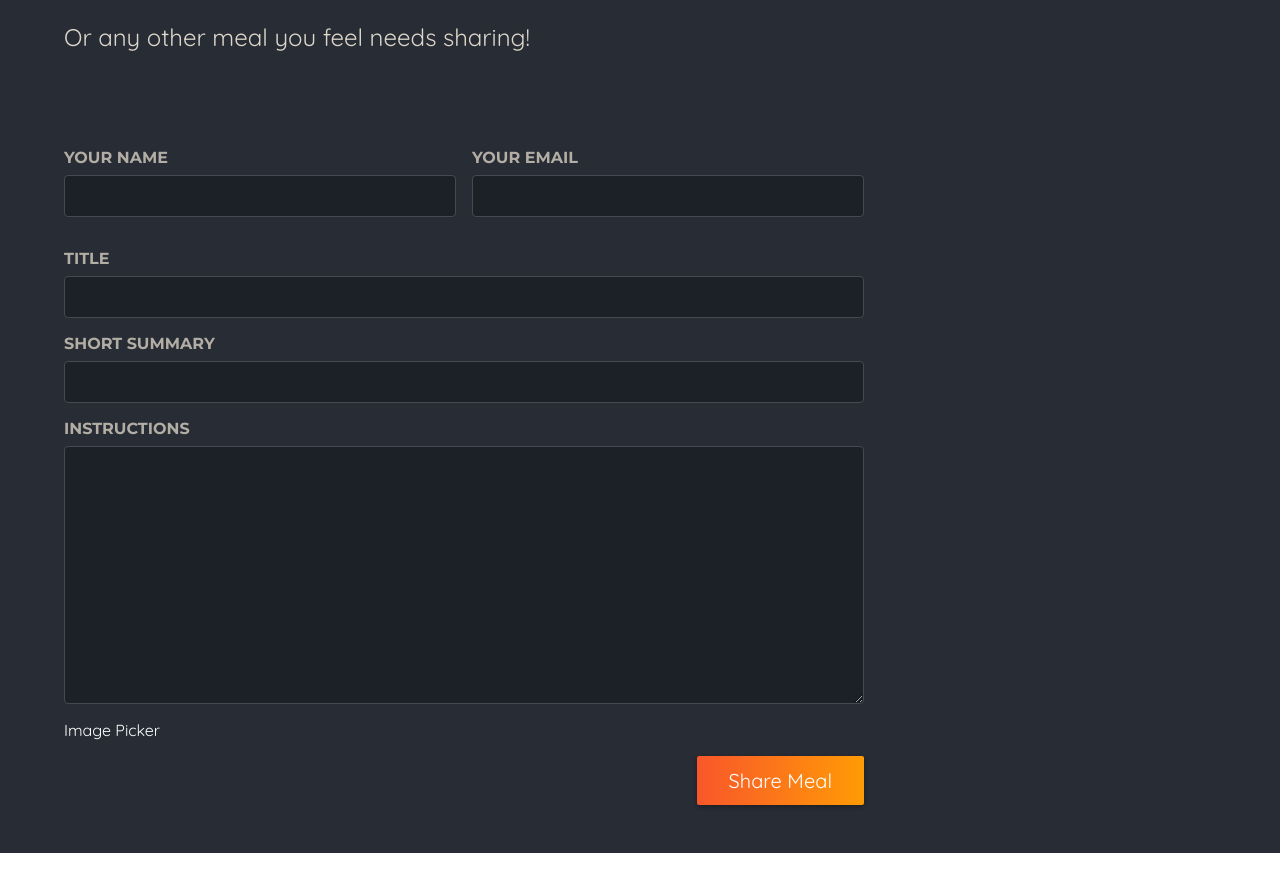
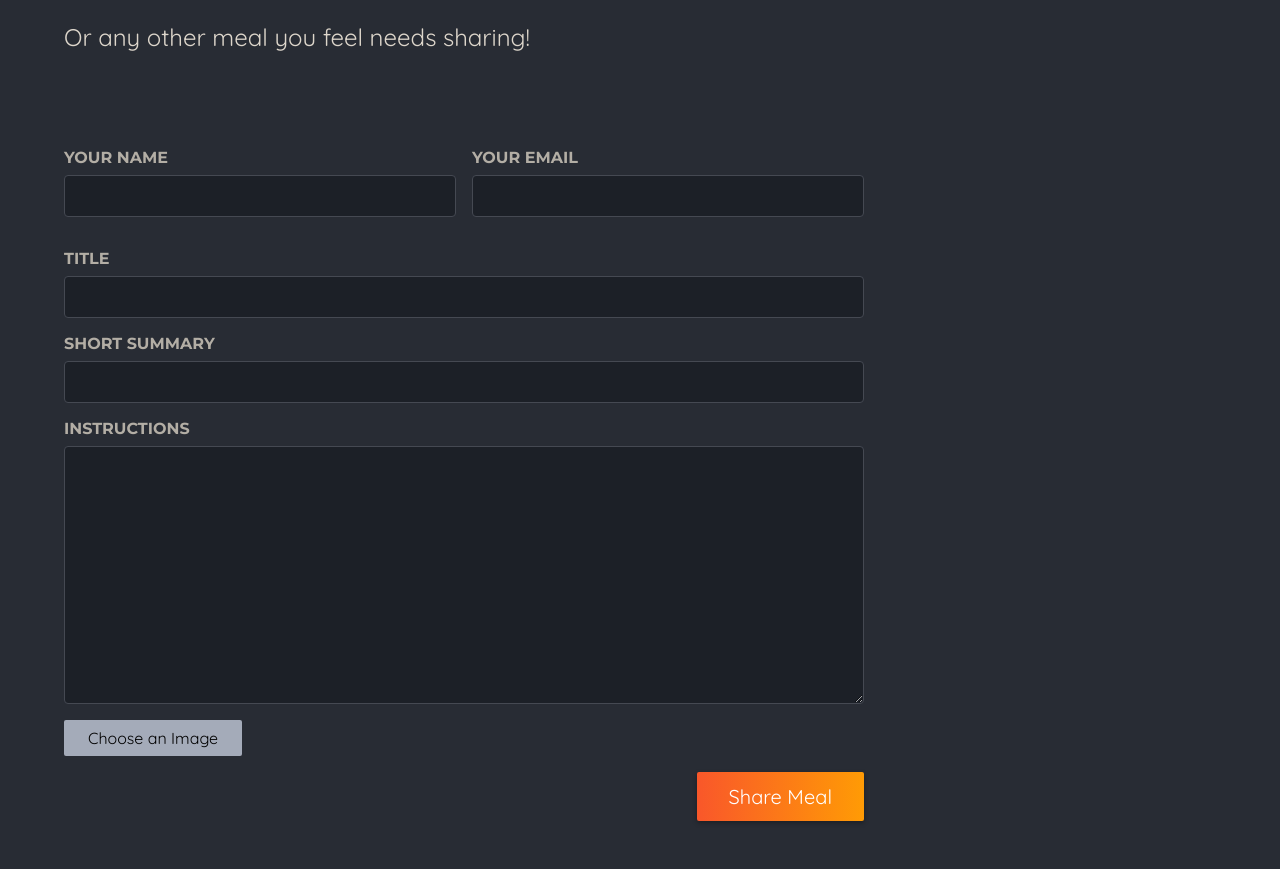
Before and after one commit to Chen-Abudi/foodies-app, a Next.js app: page /meals/share in a window 1280 px wide. Shown: the part 260-1129 px from the top of the page. Built offline with nearby package versions, Linux system fonts and the light colour scheme.

Commit message:
feat: Add image picker input

```diff
--- a/app/meals/share/page.js
+++ b/app/meals/share/page.js
@@ -1,3 +1,5 @@
+import ImagePicker from "@/components/meals/image-picker";
+
 import classes from "./page.module.css";
 
 function ShareMealPage() {
@@ -39,7 +41,7 @@ function ShareMealPage() {
               required
             ></textarea>
           </p>
-          Image Picker
+          <ImagePicker />
           <p className={classes.actions}>
             <button type="submit">Share Meal</button>
           </p>
--- /dev/null
+++ b/components/meals/image-picker.js
@@ -0,0 +1,38 @@
+"use client";
+
+import { useRef } from "react";
+
+import classes from "./image-picker.module.css";
+
+function ImagePicker({ label, name }) {
+  const imageInput = useRef();
+
+  function handleChooseClick() {
+    imageInput.current.click();
+  }
+
+  return (
+    <div className={classes.picker}>
+      <label htmlFor={name}>{label}</label>
+      <div className={classes.controls}>
+        <input
+          className={classes.input}
+          type="file"
+          id={name}
+          name={name}
+          accept="image/png, image/jpeg"
+          ref={imageInput}
+        />
+        <button
+          className={classes.button}
+          type="button"
+          onClick={handleChooseClick}
+        >
+          Choose an Image
+        </button>
+      </div>
+    </div>
+  );
+}
+
+export default ImagePicker;
--- /dev/null
+++ b/components/meals/image-picker.module.css
@@ -0,0 +1,45 @@
+.controls {
+  display: flex;
+  align-items: flex-start;
+  gap: 1.5rem;
+  margin-bottom: 1rem;
+}
+
+.picker .input {
+  display: none;
+}
+
+.picker .button {
+  border: 0;
+  padding: 0.5rem 1.5rem;
+  background: #a4abb9;
+  border-radius: 2px;
+  cursor: pointer;
+  font: inherit;
+}
+
+.picker .button:hover,
+.picker .button:focus {
+  background: #b3b9c6;
+}
+
+.preview {
+  width: 10rem;
+  height: 10rem;
+  border: 2px solid #a4abb9;
+  display: flex;
+  justify-content: center;
+  align-items: center;
+  text-align: center;
+  color: #a4abb9;
+  position: relative;
+}
+
+.preview p {
+  margin: 0;
+  padding: 1rem;
+}
+
+.preview img {
+  object-fit: cover;
+}
```
